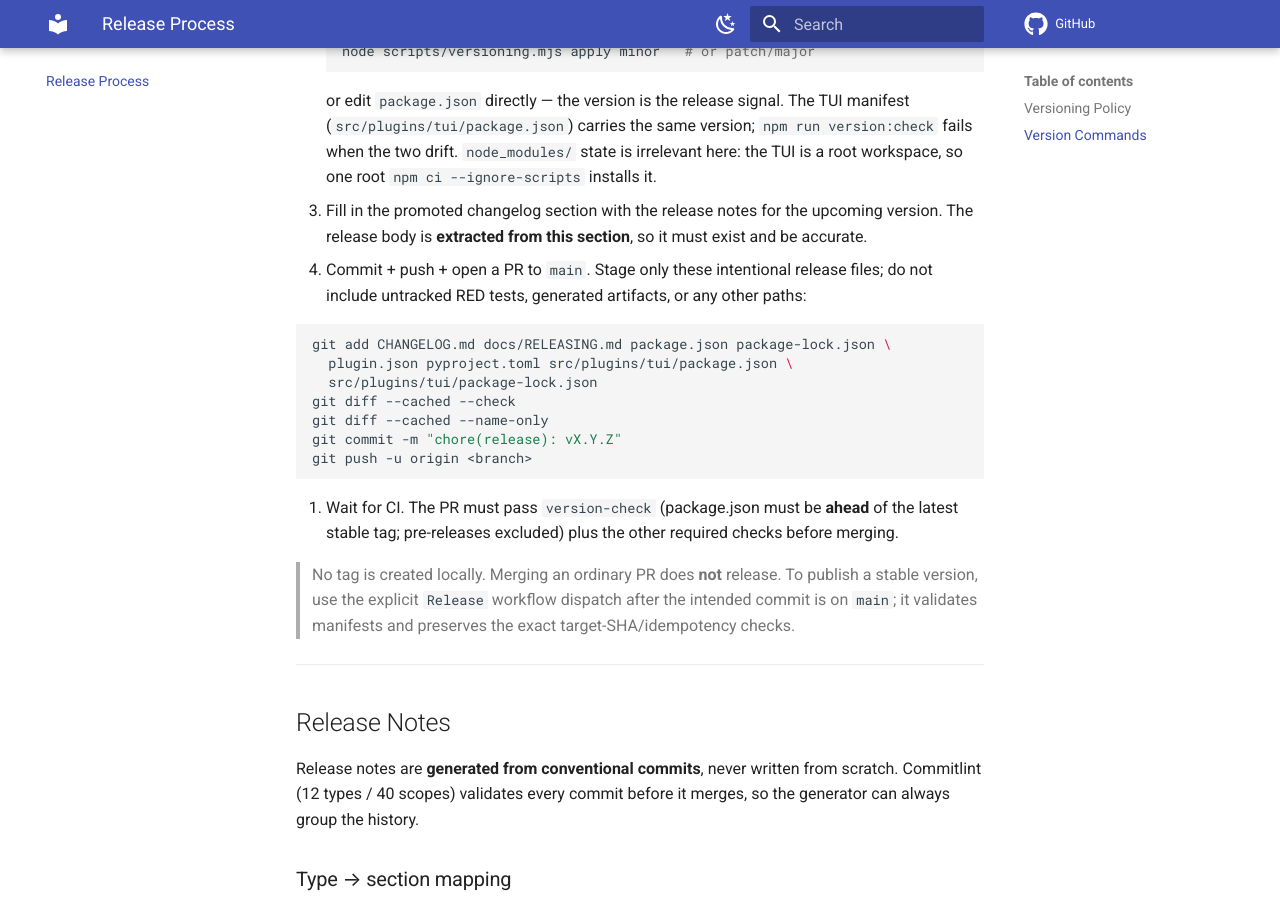
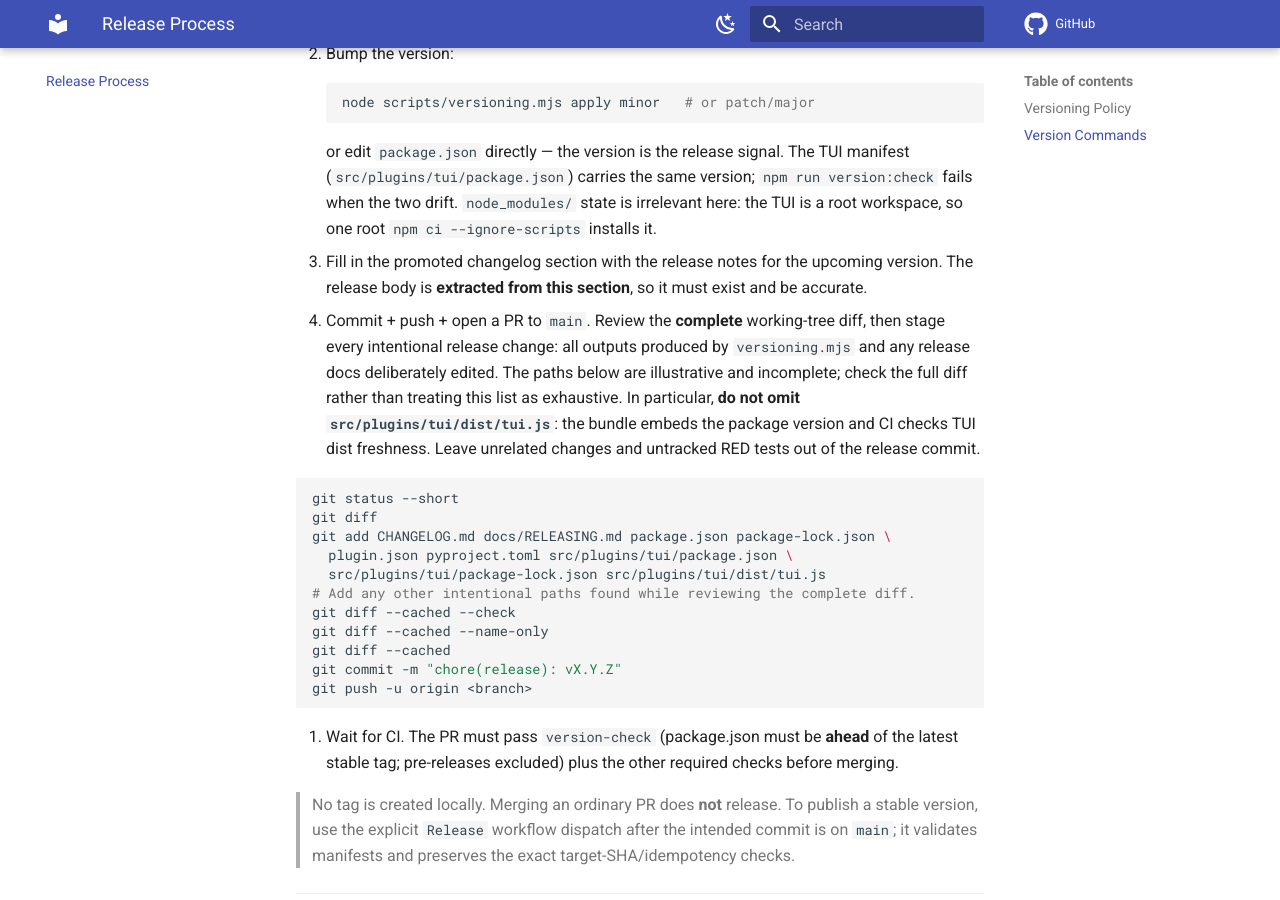
Before and after one commit to ils15/pantheon-opencode, an MkDocs documentation site: the page built from docs/RELEASING.md, in a window 1280 px wide and 900 px high, scrolled down 1948 px. Built offline with MkDocs 1.6.1 and Material for MkDocs 9.7.7, drawn with Linux system fonts in a browser that asks for light colours; comment, search, counter and statistics services are not loaded; the version menu is left out; some of the changed text lies outside the part shown.

Commit message:
chore(release): prepare v1.6.0-beta.2 (#194)
Co-authored-by: iris <iris@ils15.dev>

````diff
--- a/docs/RELEASING.md
+++ b/docs/RELEASING.md
@@ -14,8 +14,10 @@
 | `feat:` | **MINOR** (x.y.0) |
 | `fix:`, `chore:`, `docs:`, `refactor:`, etc. | **PATCH** (x.y.z) |
 
-Operational version in this checkout: **v1.6.0-beta.1** (first beta compatible
-with OpenCode 2).
+Candidate version: the manifests in this checkout express the version being
+prepared; they do not confirm a publication. A beta is published only after
+the Release workflow completes successfully. To check which version is
+actually published, consult the npm `beta` dist-tag.
 
 ---
 
@@ -82,16 +84,25 @@
 3. Fill in the promoted changelog section with the release notes for the
    upcoming version. The release body is **extracted from this section**, so
    it must exist and be accurate.
-4. Commit + push + open a PR to `main`. Stage only these intentional release
-   files; do not include untracked RED tests, generated artifacts, or any
-   other paths:
+4. Commit + push + open a PR to `main`. Review the **complete** working-tree
+   diff, then stage every intentional release change: all outputs produced by
+   `versioning.mjs` and any release docs deliberately edited. The paths below
+   are illustrative and incomplete; check the full diff rather than treating
+   this list as exhaustive. In particular, **do not omit
+   `src/plugins/tui/dist/tui.js`**: the bundle embeds the package version and
+   CI checks TUI dist freshness. Leave unrelated changes and untracked RED
+   tests out of the release commit.
 
    ```bash
+   git status --short
+   git diff
    git add CHANGELOG.md docs/RELEASING.md package.json package-lock.json \
      plugin.json pyproject.toml src/plugins/tui/package.json \
-     src/plugins/tui/package-lock.json
+     src/plugins/tui/package-lock.json src/plugins/tui/dist/tui.js
+   # Add any other intentional paths found while reviewing the complete diff.
    git diff --cached --check
    git diff --cached --name-only
+   git diff --cached
    git commit -m "chore(release): vX.Y.Z"
    git push -u origin <branch>
    ```
--- a/package.json
+++ b/package.json
@@ -1,6 +1,6 @@
 {
   "name": "pantheon-opencode",
-  "version": "1.6.0-beta.1",
+  "version": "1.6.0-beta.2",
   "description": "Multi-agent orchestration for OpenCode — 14 specialized agents, TDD, Themis review gates.",
   "type": "module",
   "workspaces": [
--- a/plugin.json
+++ b/plugin.json
@@ -1,7 +1,7 @@
 {
   "name": "pantheon",
   "publisher": "ils15",
-  "version": "1.6.0-beta.1",
+  "version": "1.6.0-beta.2",
   "displayName": "Pantheon",
   "description": "Conductor-Delegate orchestration platform with 14 specialized agents, 21 skills, and OpenCode support.",
   "agents": "./src/agents",
--- a/pyproject.toml
+++ b/pyproject.toml
@@ -4,7 +4,7 @@
 
 [project]
 name = "pantheon"
-version = "1.6.0-beta.1"
+version = "1.6.0-beta.2"
 description = "Multi-agent orchestration framework"
 requires-python = ">=3.11"
 dependencies = []
````
Also changed, not shown: CHANGELOG.md (+11 -3 lines), README.md (+8 -5 lines), docs/RELEASE.md (+4 -4 lines), .zenodo.json, 5 other files.
